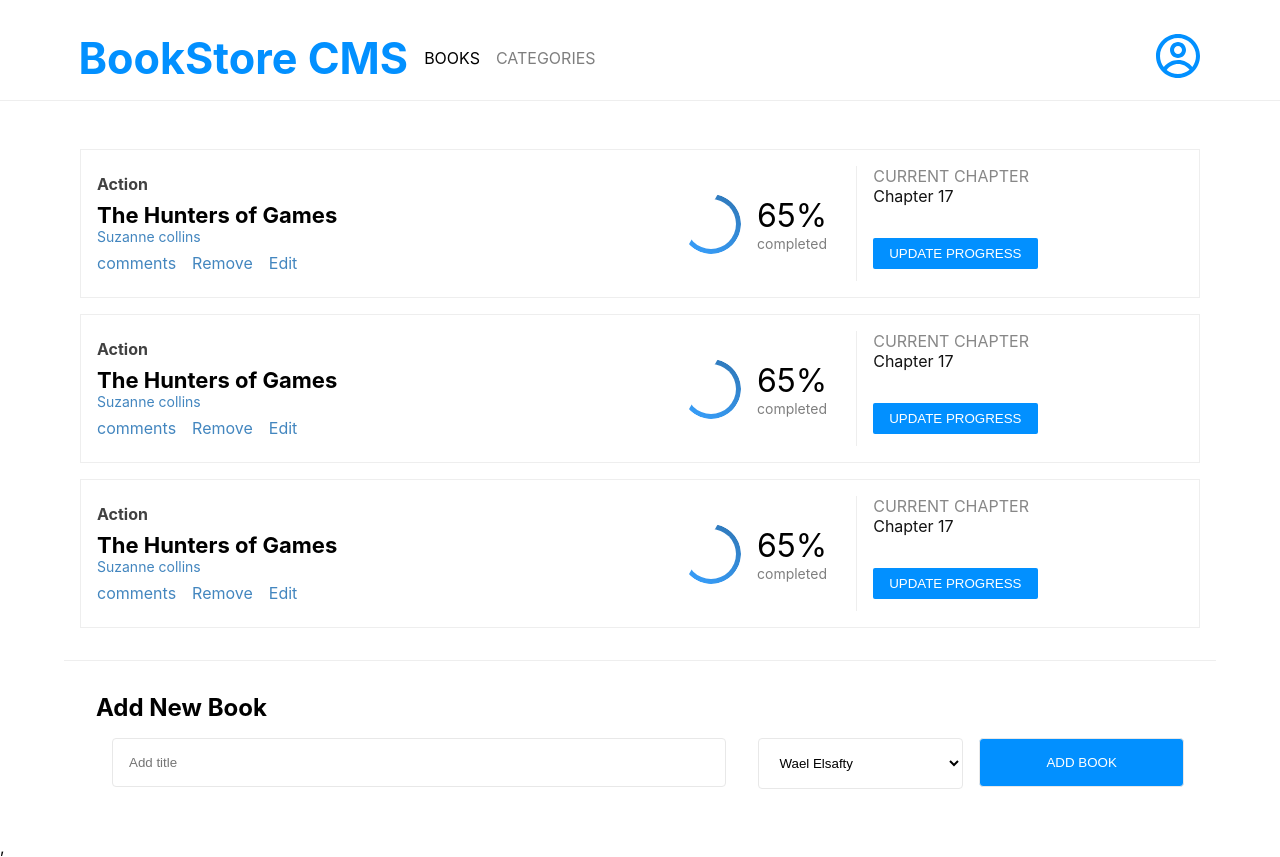
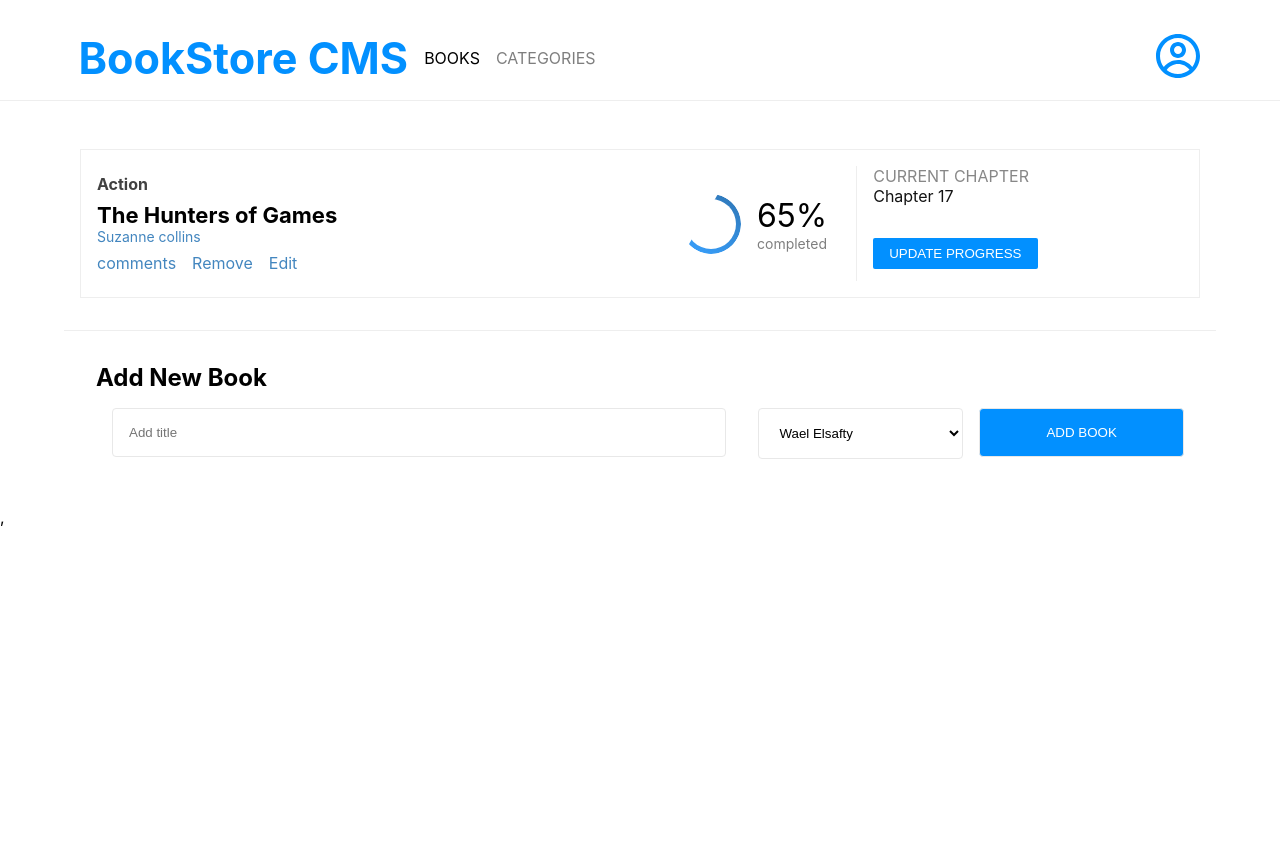
Before and after one commit to waelelsafty07/Book-Store, a React (Create React App) app: page / in a window 1280 px wide. After the commit the page ends 800 px from the top, so only its background shows below. Built offline with nearby package versions, Linux system fonts and the light colour scheme.

Commit message:
Fix: list of books

```diff
--- a/src/components/listofbooks/ListOfBooks.js
+++ b/src/components/listofbooks/ListOfBooks.js
@@ -1,10 +1,18 @@
+import { v4 as uuidv4 } from 'uuid';
 import OneBook from './OneBook';
+
+const listOfBooks = [
+  {
+    id: uuidv4(),
+    percent: 65,
+  },
+];
 
 const ListOfBooks = () => (
   <>
-    <OneBook />
-    <OneBook />
-    <OneBook />
+    {listOfBooks.map((book) => (
+      <OneBook key={book.id} book={book} />
+    ))}
   </>
 );
 
--- a/src/components/listofbooks/OneBook.js
+++ b/src/components/listofbooks/OneBook.js
@@ -1,13 +1,13 @@
 import { useEffect, useState } from 'react';
 import Button from '../utils/Buttons';
 
-const OneBook = () => {
+const OneBook = ({ book }) => {
   const [progress, setProgress] = useState(0);
 
   useEffect(() => {
-    const bar = (65 * 60) / 100;
+    const bar = (Number(book.percent) * 60) / 100;
     setProgress(bar);
-  }, []);
+  }, [book.percent]);
 
   const clipStyle = {
     clip: `rect(0, ${progress}px, 60px, 0)`,
```
